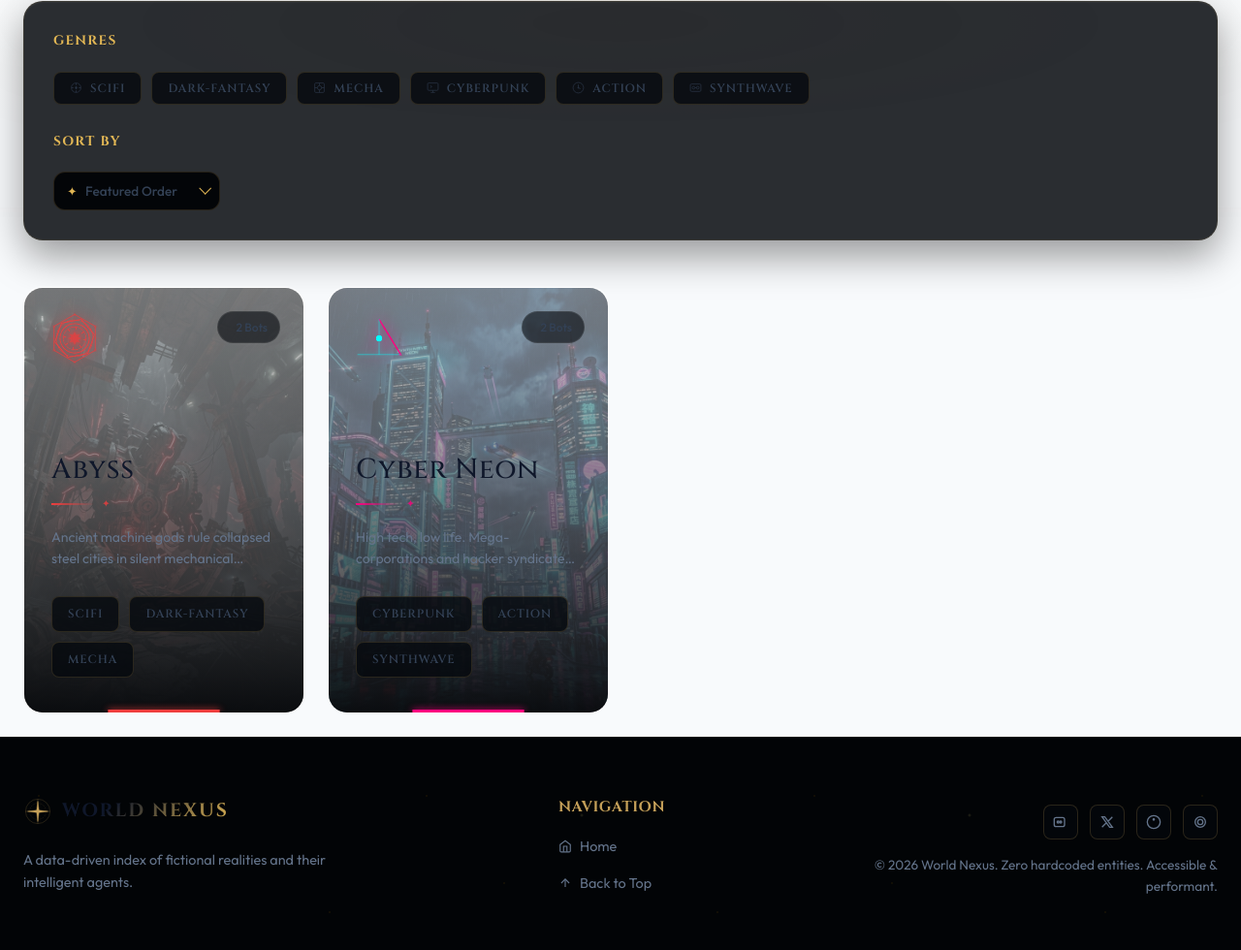
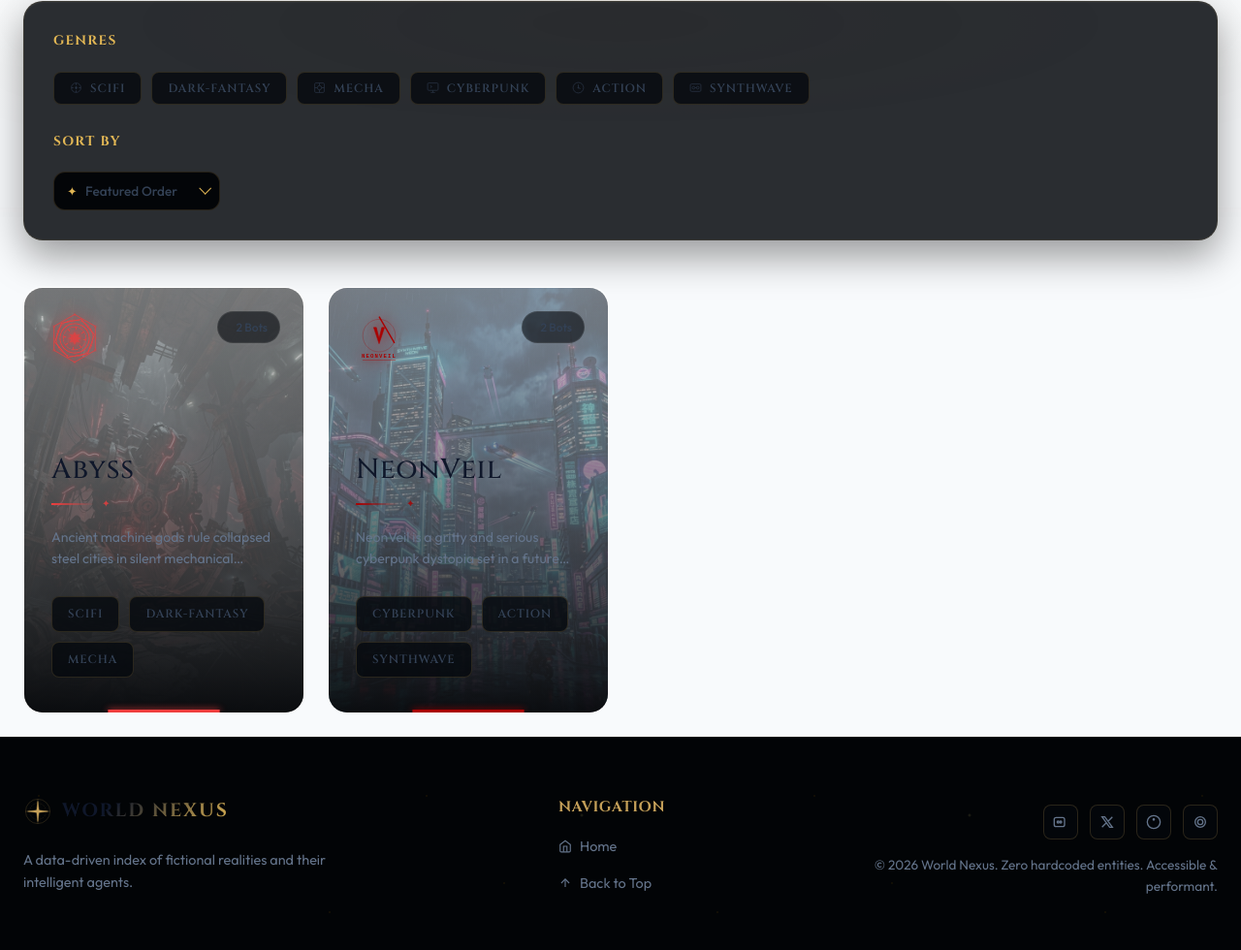
Before and after one commit to minimumlogix/WorldIndex, a plain HTML site: page index.html in a window 1280 px wide. Shown: the part 380-1360 px from the top of the page at 97% size. Drawn offline with Linux system fonts and the light colour scheme.

Commit message:
feat: add NeonVeil world, including bots, CSS animations, and UI assets

```diff
--- a/css/animations.css
+++ b/css/animations.css
@@ -68,7 +68,7 @@
   stroke-width: 2.5px !important;
 }
 
-/* Cyber Neon triangle logo hover overrides */
+/* NeonVeil triangle logo hover overrides */
 .world-card:hover .world-svg-logo .cyber-triangle {
   stroke-width: 3.5px !important;
   filter: drop-shadow(0 0 8px var(--world-accent, var(--accent-gold))) !important;
--- a/data/worlds.json
+++ b/data/worlds.json
@@ -5,8 +5,8 @@
       "path": "worlds/abyss"
     },
     {
-      "id": "cyber-neon",
-      "path": "worlds/cyber-neon"
+      "id": "neonveil",
+      "path": "worlds/neonveil"
     }
   ]
 }
--- a/js/ui/WorldCard.js
+++ b/js/ui/WorldCard.js
@@ -18,7 +18,7 @@ export class WorldCard {
     // Resolve color tokens based on world configuration
     const accentColors = {
       abyss: { hex: '#f03e3e', rgb: '240, 62, 62' },
-      'cyber-neon': { hex: '#ff007f', rgb: '255, 0, 127' }
+      'neonveil': { hex: '#aa0000', rgb: '170, 0, 0' }
     };
 
     const worldAccent = world.accentColor || accentColors[world.id]?.hex || '#c5a059';
--- a/worlds/cyber-neon/bots/enforcer.json
+++ b/worlds/neonveil/bots/enforcer.json
@@ -1,7 +1,7 @@
 {
   "id": "enforcer",
   "name": "Corp Enforcer",
-  "world": "cyber-neon",
+  "world": "neonveil",
   "description": "Subdermal-armored cyber security agent enforcing corporate laws.",
   "genres": ["enforcer", "combat", "heavy"],
   "cardImage": "images/enforcer_card.svg",
--- a/worlds/cyber-neon/bots/hacker.json
+++ b/worlds/neonveil/bots/hacker.json
@@ -1,7 +1,7 @@
 {
   "id": "hacker",
   "name": "Kaelen Vex",
-  "world": "cyber-neon",
+  "world": "neonveil",
   "description": "Elite netrunner specialized in breaking high-level corp firewalls.",
   "genres": ["hacker", "rebel", "cybernetic"],
   "cardImage": "images/hacker_card.svg",
--- a/worlds/cyber-neon/world.json
+++ b/worlds/neonveil/world.json
@@ -1,7 +1,7 @@
 {
-  "id": "cyber-neon",
-  "title": "Cyber Neon",
-  "description": "High tech, low life. Mega-corporations and hacker syndicates clash in a neon-drenched metropolis.",
+  "id": "neonveil",
+  "title": "NeonVeil",
+  "description": "NeonVeil is a gritty and serious cyberpunk dystopia set in a future era defined by extreme technological disparity and corporate feudalism.",
   "genres": ["cyberpunk", "action", "synthwave"],
   "coverImage": "cover.png",
   "logo": "logo.svg",
```
Also changed, not shown: worlds/cyber-neon/logo.svg (deleted), worlds/neonveil/cover.png (renamed from worlds/cyber-neon/cover.png), worlds/neonveil/images/enforcer_avatar.svg (renamed from worlds/cyber-neon/images/enforcer_avatar.svg), worlds/neonveil/images/enforcer_card.svg (renamed from worlds/cyber-neon/images/enforcer_card.svg), worlds/neonveil/images/hacker_avatar.svg (renamed from worlds/cyber-neon/images/hacker_avatar.svg), worlds/neonveil/images/hacker_card.svg (renamed from worlds/cyber-neon/images/hacker_card.svg), worlds/neonveil/images/preview1.svg (renamed from worlds/cyber-neon/images/preview1.svg), worlds/neonveil/images/preview2.svg (renamed from worlds/cyber-neon/images/preview2.svg), worlds/neonveil/logo.svg (added), worlds/neonveil/style.css (renamed from worlds/cyber-neon/style.css), 2 other files.
